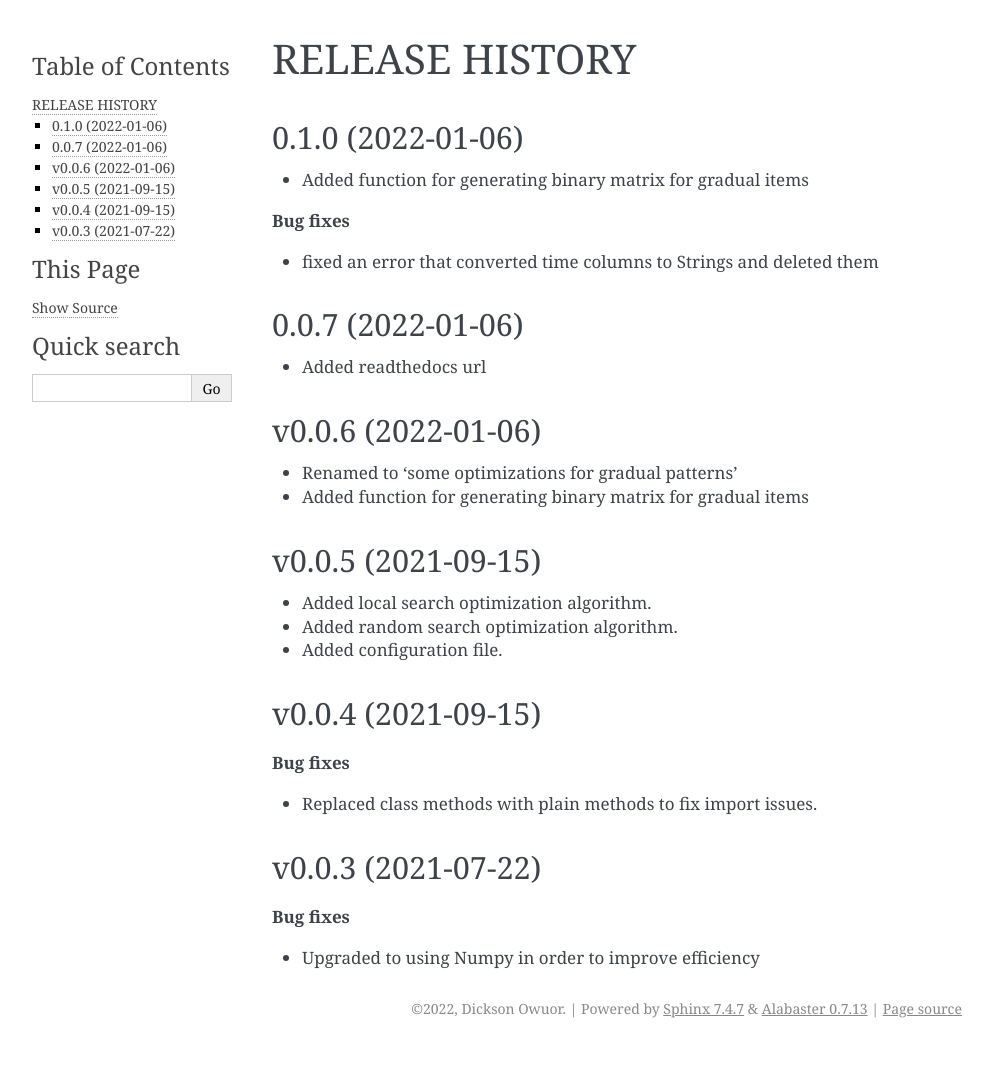
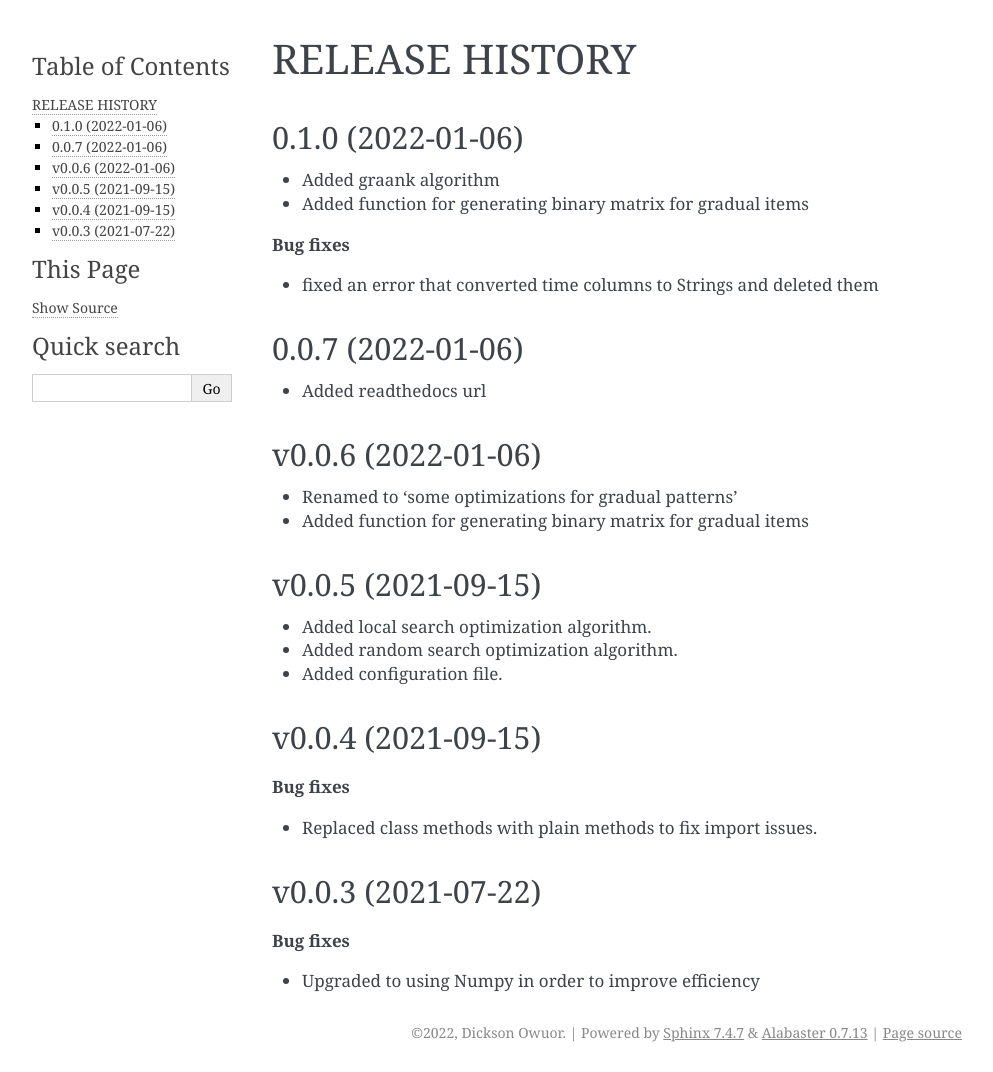
Before and after one commit to owuordickson/sogp_pypi, a Sphinx documentation site: the page built from docs/source/release-history.rst, in a window 1280 px wide. Shown: the whole page, without its empty margins (148-1141 px from the left). Built offline with Sphinx 7.4.7, drawn with Linux system fonts in a browser that asks for light colours; before the commit the page ends 1048 px from its top, so only the background shows below that.

Commit message:
Updated to version 0.1.0 (added graank)

```diff
--- a/docs/source/release-history.rst
+++ b/docs/source/release-history.rst
@@ -5,6 +5,8 @@ RELEASE HISTORY
 
 0.1.0 (2022-01-06)
 ------------------
+
+* Added graank algorithm
 
 * Added function for generating binary matrix for gradual items
 
--- a/release-notes.txt
+++ b/release-notes.txt
@@ -4,6 +4,7 @@ RELEASE NOTES
 0.1.0
 -----------------------------
 
+Added graank algorithm
 Added function for generating binary matrix for gradual items
 Bug fixes
 - fixed an error that converted time columns to Strings and deleted them
```
